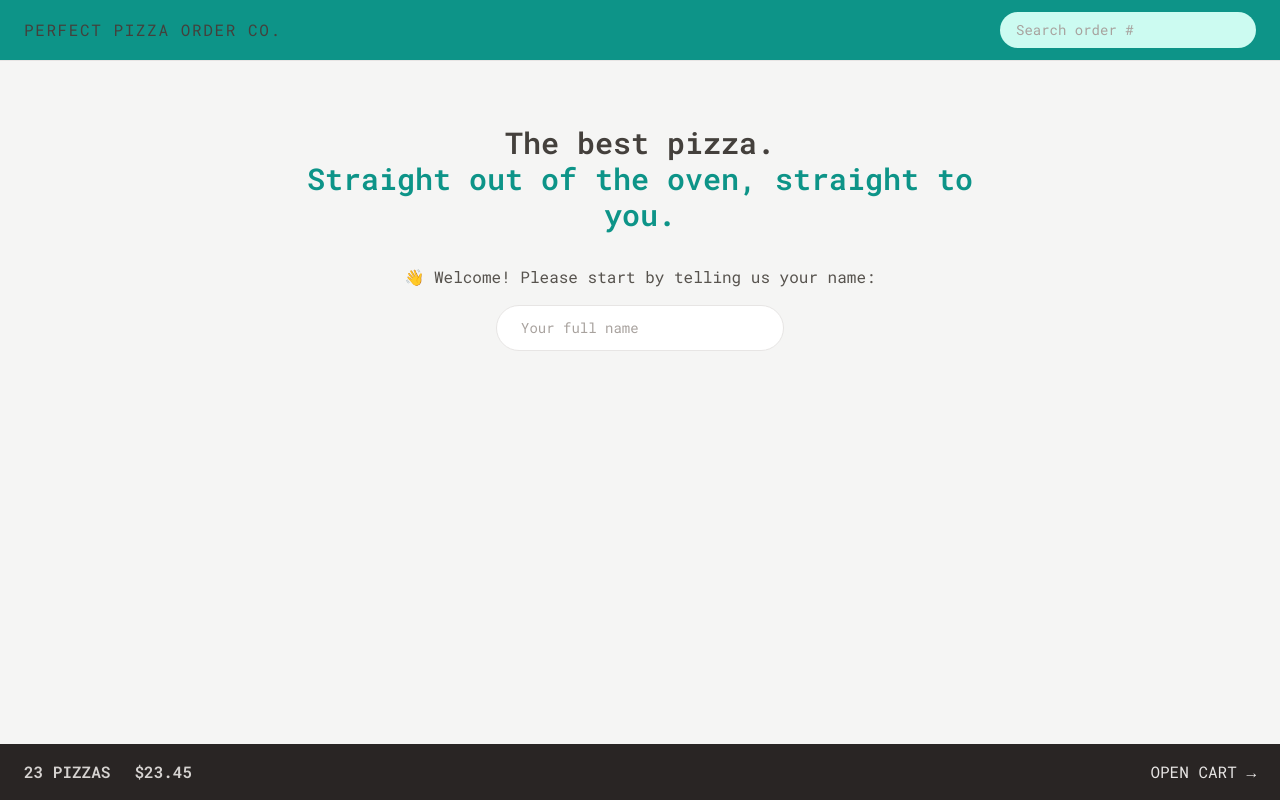
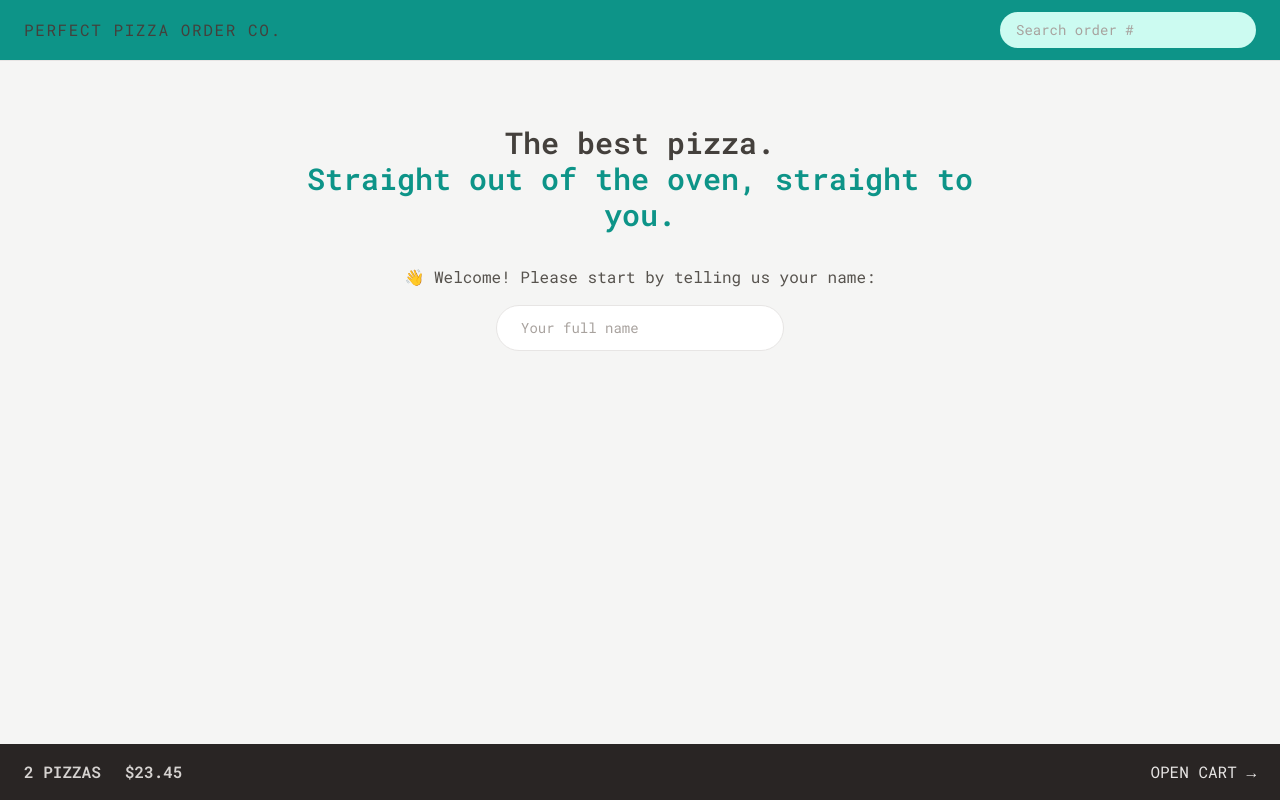
Before and after one commit to SunpreetSandhu/order-app, a React (Vite) app: page / in a window 1280 px wide. Built offline with nearby package versions, Linux system fonts and the light colour scheme.

Commit message:
displayed cart quantity

```diff
--- a/src/features/cart/CartOverview.jsx
+++ b/src/features/cart/CartOverview.jsx
@@ -1,13 +1,18 @@
+import { useSelector } from 'react-redux';
 import { Link } from 'react-router-dom';
+import { addItem } from './cartSlice';
 
 function CartOverview() {
+  const totalCartQuantity = useSelector((state) =>
+    state.cart.cart.reduce((sum, curr) => sum + curr.quantity, 0),
+  );
   return (
     <div
       className="flex items-center justify-between bg-stone-800  p-4 text-sm uppercase
     text-stone-200 sm:px-6 md:text-base"
     >
       <p className="space-x-4 font-semibold text-stone-300 sm:space-x-6">
-        <span>23 pizzas</span>
+        <span>{totalCartQuantity} pizzas</span>
         <span>$23.45</span>
       </p>
       <Link to="/cart">Open cart &rarr;</Link>
```
